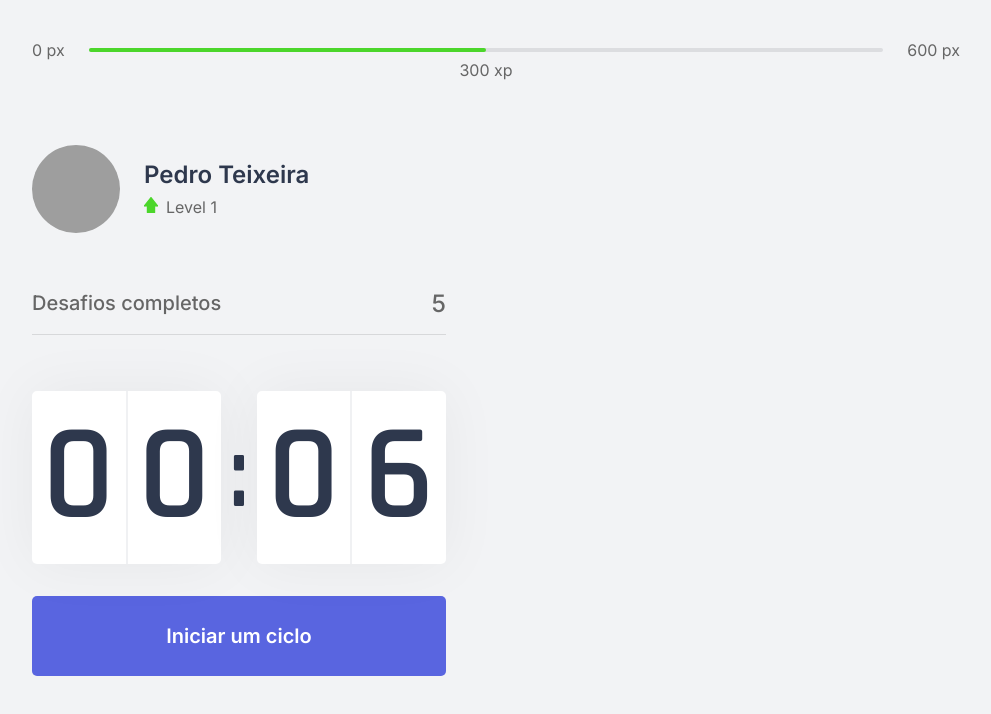
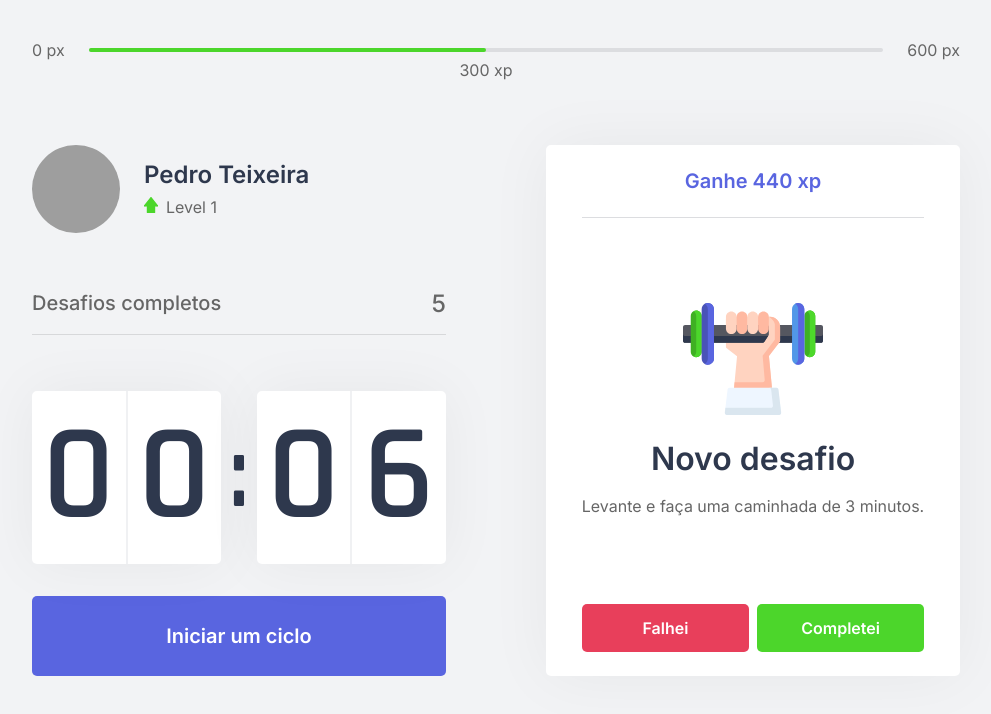
Before and after one commit to PedroTeixeiraa/move.it-1.0, a Next.js app: page / in a window 1280 px wide. Shown: the top 714 px of the page, without its empty margins (144-1135 px from the left). Built offline with nearby package versions, Linux system fonts and the light colour scheme; grey boxes are pictures that could not be loaded.

Commit message:
feat: create challenge box component

```diff
--- /dev/null
+++ b/src/components/ChallengeBox.tsx
@@ -0,0 +1,45 @@
+import styles from '../styles/components/ChallengeBox.module.css'
+
+export function ChallengeBox() {
+  const hasActiveChallenge = true
+
+
+  return (
+    <div className={styles.challengeBoxContainer}>
+      { hasActiveChallenge ? (
+        <div className={styles.challengeActive}>
+          <header>Ganhe 440 xp</header>
+
+          <main>
+            <img src="icons/body.svg" alt="Body"/>
+            <strong>Novo desafio</strong>
+            <p>Levante e faça uma caminhada de 3 minutos.</p>
+          </main>
+
+          <footer>
+            <button
+              type="button"
+              className={styles.challengeFailedButton}
+            >
+              Falhei
+            </button>
+            <button
+              type="button"
+              className={styles.challengeSucceededButton}
+            >
+              Completei
+            </button>
+          </footer>
+        </div>
+      ) : (
+        <div className={styles.challengeNotActive}>
+          <strong>Finalize um ciclo para receber um desafio</strong>
+          <p>
+            <img src="icons/level-up.svg" alt="Level Up"/>
+            Avance de level completando desafios.
+          </p>
+        </div>
+      )}
+    </div>
+  )
+}
--- a/src/pages/index.tsx
+++ b/src/pages/index.tsx
@@ -1,9 +1,10 @@
+import Head from 'next/head'
+
 import { ExperienceBar } from "../components/ExperienceBar";
 import { Profile } from "../components/Profile";
 import { CompletedChallenges } from '../components/CompletedChallenges';
 import { CountDown } from '../components/CountDown';
-
-import Head from 'next/head'
+import { ChallengeBox } from "../components/ChallengeBox";
 
 import styles from '../styles/pages/Home.module.css'
 
@@ -24,7 +25,7 @@
         </div>
 
         <div>
-
+          <ChallengeBox />
         </div>
       </section>
     </div>
--- /dev/null
+++ b/src/styles/components/ChallengeBox.module.css
@@ -0,0 +1,110 @@
+.challengeBoxContainer {
+  height: 100%;
+
+  background: var(--white);
+  border-radius: 5px;
+  box-shadow: 0 0 65px rgba(0, 0, 0, 0.05);
+  padding: 1.5rem 2rem;
+
+  display: flex;
+  flex-direction: column;
+  align-items: center;
+  justify-content: center;
+
+  text-align: center;
+}
+
+.challengeNotActive {
+  display: flex;
+  flex-direction: column;
+  align-items: center;
+}
+
+.challengeNotActive strong {
+  font-size: 1.5rem;
+  font-weight: 500;
+  line-height: 1.4;
+}
+
+.challengeNotActive p {
+  display: flex;
+  flex-direction: column;
+  align-items: center;
+  line-height: 1.4;
+  max-width: 70%;
+  margin-top: 3rem;
+}
+
+.challengeNotActive p img {
+  margin-bottom: 1rem;
+}
+
+.challengeActive {
+  height: 100%;
+
+  display: flex;
+  flex-direction: column;
+}
+
+.challengeActive header {
+  color: var(--blue);
+  font-weight: 600;
+  font-size: 1.25rem;
+  padding: 0 2rem 1.5rem;
+  border-bottom: 1px solid var(--gray-line);
+}
+
+.challengeActive main {
+  flex: 1;
+  display: flex;
+  flex-direction: column;
+  align-items: center;
+  justify-content: center;
+}
+
+.challengeActive main strong {
+  font-family: 600;
+  font-size: 2rem;
+  color: var(--title);
+  margin: 1.5rem 0 1rem;
+}
+
+.challengeActive main p {
+  line-height: 1.5rem;
+}
+
+.challengeActive footer {
+  display: grid;
+  grid-template-columns: 1fr 1fr;
+  gap: 0.5rem;
+}
+
+.challengeActive footer button {
+  height: 3rem;
+
+  display: flex;
+  align-items: center;
+  justify-content: center;
+
+  border: 0;
+  border-radius: 5px;
+
+  color: var(--white);
+
+  font-weight: 600;
+  font-size: 1rem;
+
+  transition: filter 0.2s;
+}
+
+.challengeActive footer button.challengeSucceededButton {
+  background: var(--green);
+}
+
+.challengeActive footer button.challengeFailedButton {
+  background: var(--red);
+}
+
+.challengeActive footer button:hover {
+  filter: brightness(0.9);
+}
```
